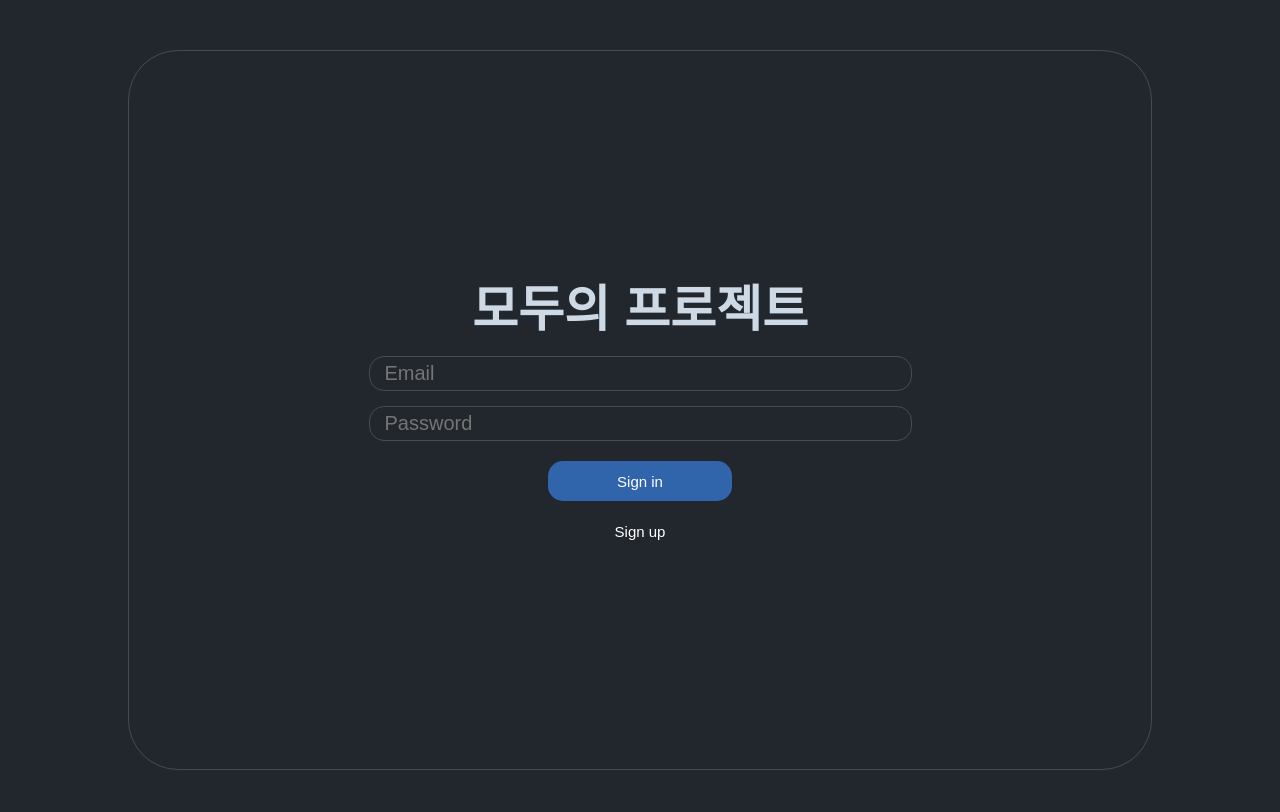
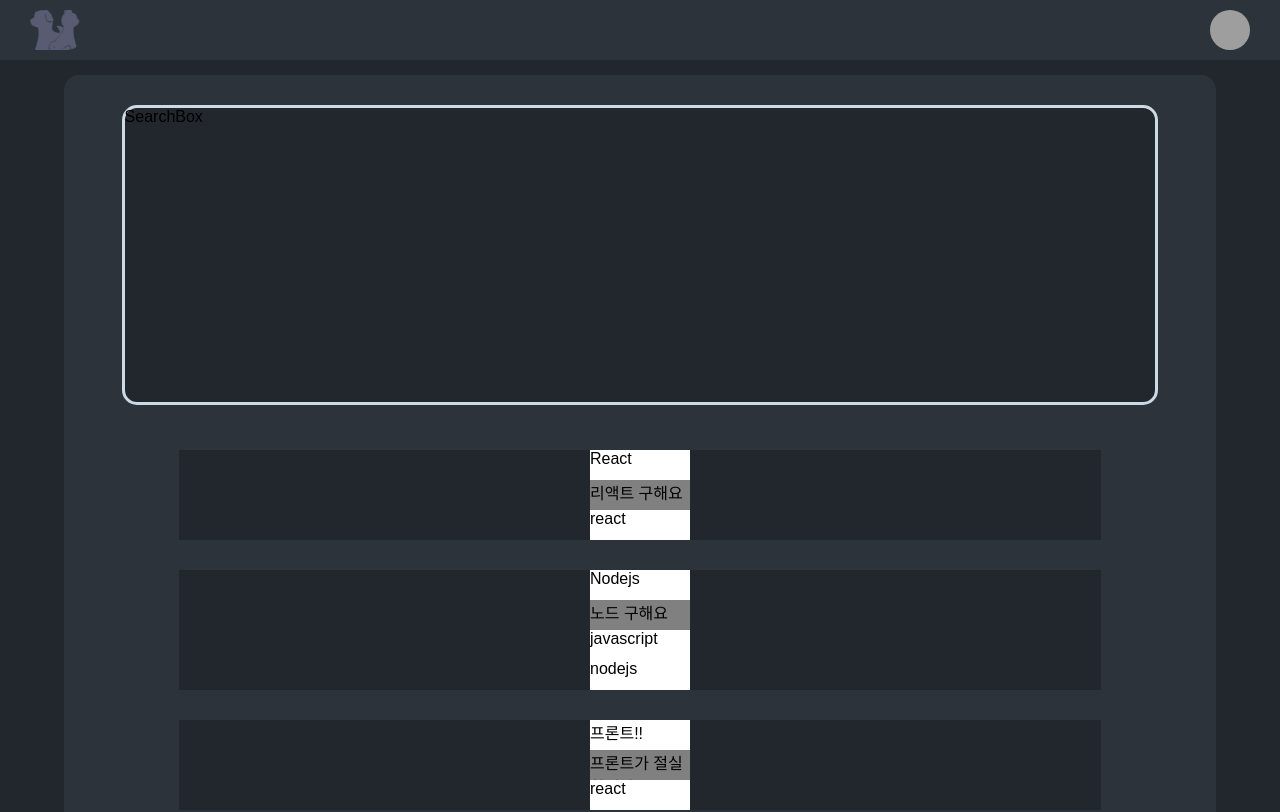
Before and after one commit to Hyeon-Uk/Everyones_Projects, a React (Create React App) app in the folder react-client/: page / in a window 1280 px wide. Shown: the top 812 px of the page. Built offline with nearby package versions, Linux system fonts and the light colour scheme; grey boxes are pictures that could not be loaded.

Commit message:
Set Main Page

```diff
--- a/react-client/src/App.js
+++ b/react-client/src/App.js
@@ -5,7 +5,10 @@ import Login from './pages/Login';
 
 
 const App = () => {
-  const [user,setUser]=useState(null);
+  const [user,setUser]=useState({
+    "u_email":"Admin@gmail.com",
+    "u_nick":"Admin"
+  });
 
   return (
       user?<Home user={user} setUser={setUser}></Home>:<Login setUser={setUser}></Login>
--- /dev/null
+++ b/react-client/src/components/Main.jsx
@@ -0,0 +1,80 @@
+import React, { useEffect, useState } from 'react'
+import styled from 'styled-components'
+import Post from '../components/Post'
+import { Color } from '../Constants'
+
+const Body=styled.div`
+    display:flex;
+    justify-content:center;
+    flex-direction:column;
+    align-items:center;
+    width:90%;
+    height:100%;
+    background-color:${Color.secondary};
+    border-radius:15px;
+`
+
+const SearchBox=styled.div`
+    width:90%;
+    height:300px;
+    margin:30px 0px;
+    border:3px solid ${Color.tertiary};
+    border-radius:15px;
+`
+
+
+const Main = () => {
+    const post=[
+        {title:"React",desc:"리액트 구해요",positions:["react"]},
+        {title:"Nodejs",desc:"노드 구해요",positions:["javascript","nodejs"]},
+        {title:"프론트!!",desc:"프론트가 절실합니다.",positions:["react"]}, {title:"React",desc:"리액트 구해요",positions:["react"]},
+        {title:"Nodejs",desc:"노드 구해요",positions:["javascript","nodejs"]},
+        {title:"프론트!!",desc:"프론트가 절실합니다.",positions:["react"]}, {title:"React",desc:"리액트 구해요",positions:["react"]},
+        {title:"Nodejs",desc:"노드 구해요",positions:["javascript","nodejs"]},
+        {title:"프론트!!",desc:"프론트가 절실합니다.",positions:["react"]}, {title:"React",desc:"리액트 구해요",positions:["react"]},
+        {title:"Nodejs",desc:"노드 구해요",positions:["javascript","nodejs"]},
+        {title:"프론트!!",desc:"프론트가 절실합니다.",positions:["react"]},        {title:"React",desc:"리액트 구해요",positions:["react"]},
+        {title:"Nodejs",desc:"노드 구해요",positions:["javascript","nodejs"]},
+        {title:"프론트!!",desc:"프론트가 절실합니다.",positions:["react"]}, {title:"React",desc:"리액트 구해요",positions:["react"]},
+        {title:"Nodejs",desc:"노드 구해요",positions:["javascript","nodejs"]},
+        {title:"프론트!!",desc:"프론트가 절실합니다.",positions:["react"]}, {title:"React",desc:"리액트 구해요",positions:["react"]},
+        {title:"Nodejs",desc:"노드 구해요",positions:["javascript","nodejs"]},
+        {title:"프론트!!",desc:"프론트가 절실합니다.",positions:["react"]}, {title:"React",desc:"리액트 구해요",positions:["react"]},
+        {title:"Nodejs",desc:"노드 구해요",positions:["javascript","nodejs"]},
+        {title:"프론트!!",desc:"프론트가 절실합니다.",positions:["react"]},        {title:"React",desc:"리액트 구해요",positions:["react"]},
+        {title:"Nodejs",desc:"노드 구해요",positions:["javascript","nodejs"]},
+        {title:"프론트!!",desc:"프론트가 절실합니다.",positions:["react"]}, {title:"React",desc:"리액트 구해요",positions:["react"]},
+        {title:"Nodejs",desc:"노드 구해요",positions:["javascript","nodejs"]},
+        {title:"프론트!!",desc:"프론트가 절실합니다.",positions:["react"]}, {title:"React",desc:"리액트 구해요",positions:["react"]},
+        {title:"Nodejs",desc:"노드 구해요",positions:["javascript","nodejs"]},
+        {title:"프론트!!",desc:"프론트가 절실합니다.",positions:["react"]}, {title:"React",desc:"리액트 구해요",positions:["react"]},
+        {title:"Nodejs",desc:"노드 구해요",positions:["javascript","nodejs"]},
+        {title:"프론트!!",desc:"프론트가 절실합니다.",positions:["react"]},        {title:"React",desc:"리액트 구해요",positions:["react"]},
+        {title:"Nodejs",desc:"노드 구해요",positions:["javascript","nodejs"]},
+        {title:"프론트!!",desc:"프론트가 절실합니다.",positions:["react"]}, {title:"React",desc:"리액트 구해요",positions:["react"]},
+        {title:"Nodejs",desc:"노드 구해요",positions:["javascript","nodejs"]},
+        {title:"프론트!!",desc:"프론트가 절실합니다.",positions:["react"]}, {title:"React",desc:"리액트 구해요",positions:["react"]},
+        {title:"Nodejs",desc:"노드 구해요",positions:["javascript","nodejs"]},
+        {title:"프론트!!",desc:"프론트가 절실합니다.",positions:["react"]}, {title:"React",desc:"리액트 구해요",positions:["react"]},
+        {title:"Nodejs",desc:"노드 구해요",positions:["javascript","nodejs"]},
+        {title:"프론트!!",desc:"프론트가 절실합니다.",positions:["react"]}
+    ]
+
+    useEffect(() => {
+        console.log(Post);
+    }, [])
+
+    return (
+        <Body>
+            <SearchBox>SearchBox</SearchBox>
+            {post.map(each=>{
+                return <>
+                <Post title={each.title} desc={each.desc} positions={each.positions}>
+                </Post>
+                </>
+            })}
+        </Body>
+    )
+}
+
+export default Main
--- /dev/null
+++ b/react-client/src/components/Post.jsx
@@ -0,0 +1,46 @@
+import React from 'react'
+import styled from 'styled-components'
+import { Color } from '../Constants'
+const PostBody=styled.div`
+    display:flex;
+    flex-direction:column;
+    justify-content:center;
+    flex-wrap:nowrap;
+    align-items:center;
+    background-color:${Color.primary};
+    width:80%;
+    height:100%;
+    margin:15px 0px;
+`
+
+const PostTitle=styled.div`
+    background-color:white;
+    width:100px;
+    height:30px;
+`
+
+const PostDesc=styled.div`
+background-color:gray;
+    width:100px;
+    height:30px;
+`
+
+const PostPosition=styled.div`
+background-color:white;
+width:100px;
+height:30px;
+`
+
+const Post = ({title,desc,positions}) => {
+    return (
+        <PostBody>
+            <PostTitle>{title}</PostTitle>
+            <PostDesc>{desc}</PostDesc>
+            {positions.map(position=>{
+                return <PostPosition>{position}</PostPosition>
+            })}
+        </PostBody>
+    )
+}
+
+export default Post
--- /dev/null
+++ b/react-client/src/components/Profile.jsx
@@ -0,0 +1,16 @@
+import React from 'react'
+import styled from 'styled-components'
+
+const Body=styled.div`
+    width:80%;
+    height:80vh;
+
+`
+
+const Profile = ({match}) => {
+    return (
+       <Body></Body>
+    )
+}
+
+export default Profile
--- a/react-client/src/pages/Home.jsx
+++ b/react-client/src/pages/Home.jsx
@@ -1,27 +1,29 @@
 import React from 'react'
-import Navigation from '../components/Navigation'
 import styled from 'styled-components'
 import {Color} from '../Constants'
-const LogoutBtn=styled.button`
-    width:100px;
-    height:50px;
-    background-color:white;
-    border-radius:10px;
-    text-align:center;
-    cursor:pointer;
+import Navigation from '../components/Navigation'
+import Main from '../components/Main'
+import Profile from '../components/Profile'
+import { BrowserRouter,Route,Switch } from 'react-router-dom';
+
+const Body=styled.div`
+    display:flex;
+    justify-content:center;
+    align-items:center;
 `
 
 const Home = ({user,setUser}) => {
-    const Logout=()=>{
-        alert("Logout!");
-        setUser(null);
-    }
     return (
         <div>
-            <Navigation></Navigation>
-            <LogoutBtn onClick={Logout}>
-                Logout
-            </LogoutBtn>
+            <BrowserRouter>
+            <Navigation user={user} setUser={setUser}></Navigation>
+            <Body>
+                <Switch>
+                    <Route exact path="/" component={Main}></Route>
+                    <Route path="/profile/:u_nick" component={Profile}></Route>
+                </Switch>
+            </Body>
+            </BrowserRouter>
         </div>
     )
 }
```
